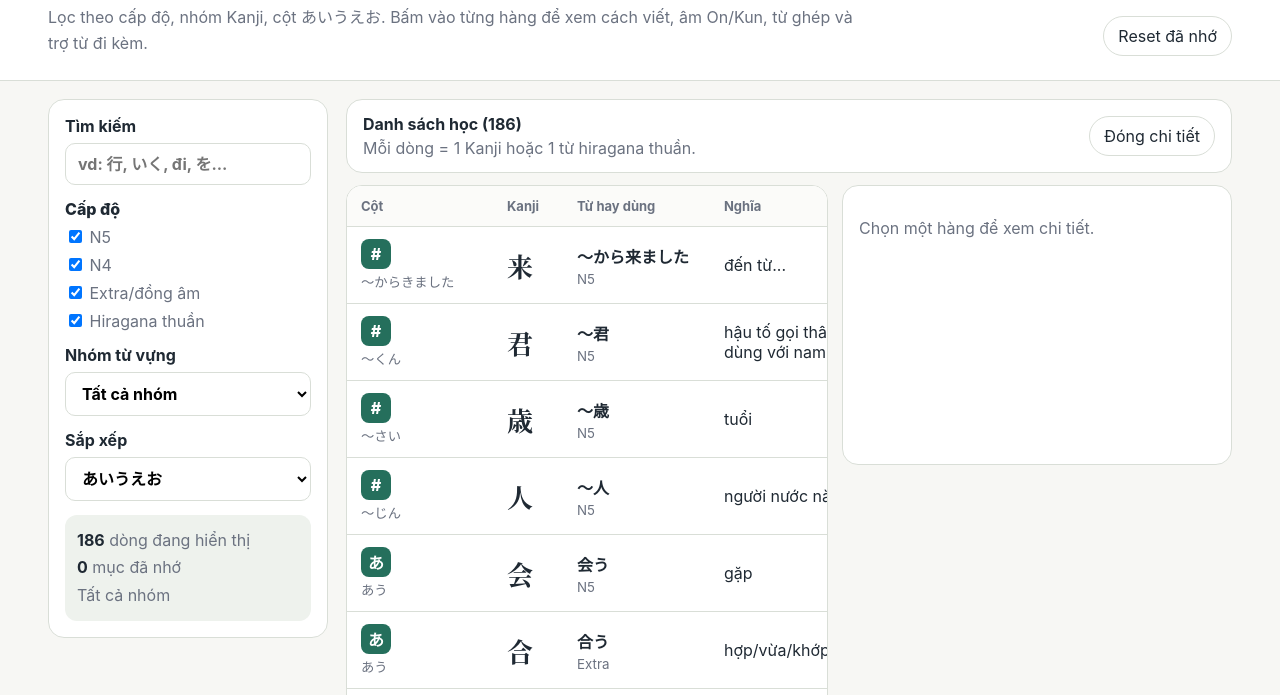
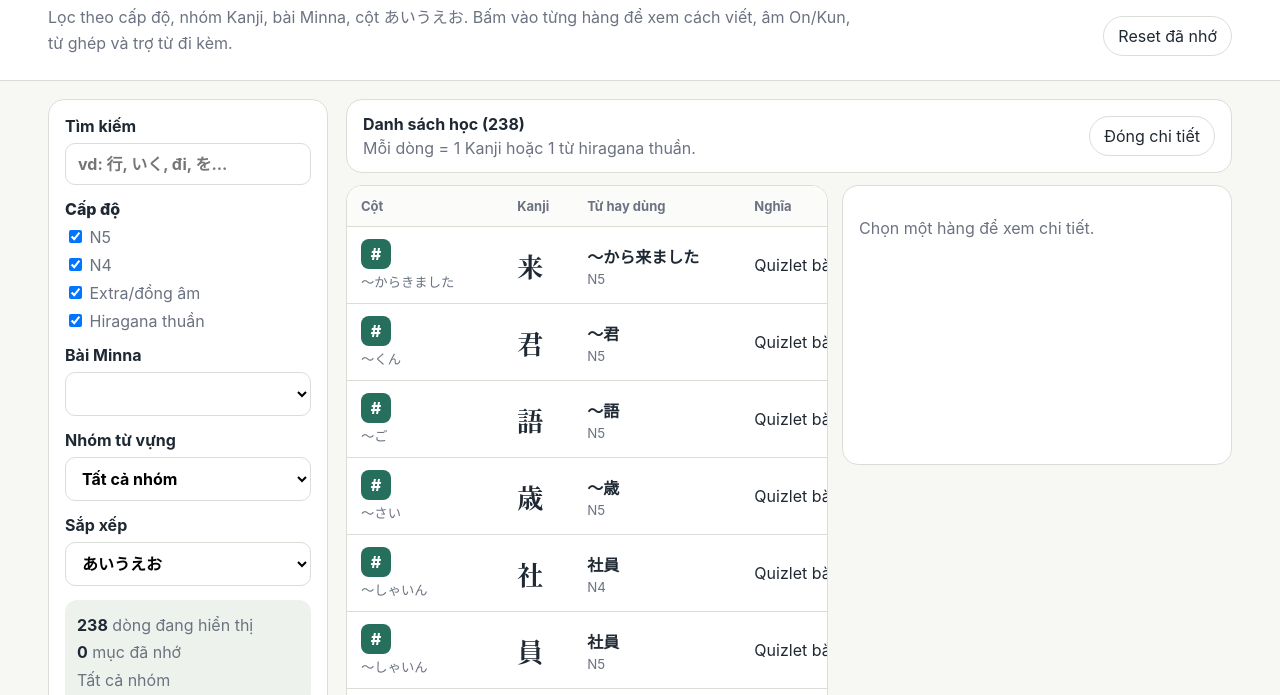
Before and after one commit to penguninn/learn-kanji, a plain HTML site: page index.html in a window 1280 px wide. Shown: the part 105-800 px from the top of the page. Drawn offline with Linux system fonts and the light colour scheme.

Commit message:
feat(ui): load Quizlet lesson imports and add lesson filter control

```diff
--- a/index.html
+++ b/index.html
@@ -11,7 +11,7 @@
     <div>
       <p class="eyebrow">JLPT N5/N4</p>
       <h1>Kanji & Từ vựng theo danh sách</h1>
-      <p class="subtitle">Lọc theo cấp độ, nhóm Kanji, cột あいうえお. Bấm vào từng hàng để xem cách viết, âm On/Kun, từ ghép và trợ từ đi kèm.</p>
+      <p class="subtitle">Lọc theo cấp độ, nhóm Kanji, bài Minna, cột あいうえお. Bấm vào từng hàng để xem cách viết, âm On/Kun, từ ghép và trợ từ đi kèm.</p>
     </div>
     <button id="resetProgressBtn" class="plain-btn">Reset đã nhớ</button>
   </header>
@@ -30,6 +30,11 @@
         <label><input type="checkbox" value="Extra" class="levelFilter" checked /> Extra/đồng âm</label>
         <label><input type="checkbox" value="Kana" class="levelFilter" checked /> Hiragana thuần</label>
       </section>
+
+      <label class="field">
+        <span>Bài Minna</span>
+        <select id="lessonFilter"></select>
+      </label>
 
       <label class="field">
         <span>Nhóm từ vựng</span>
@@ -66,7 +71,7 @@
                 <th>Kanji</th>
                 <th>Từ hay dùng</th>
                 <th>Nghĩa</th>
-                <th>Nhóm</th>
+                <th>Nhóm/Bài</th>
                 <th>Nhớ</th>
               </tr>
             </thead>
@@ -84,7 +89,11 @@
 
   <script src="./data/kanji-data.js"></script>
   <script src="./data/kanji-extra.js"></script>
-  <script src="./data/quizlet-minna-bai-1.js"></script>
+  <script src="./data/quizlet-minna-loader.js"></script>
+  <script src="./data/quizlet-minna-bai-01-lines.js"></script>
+  <script src="./data/quizlet-minna-bai-02-lines.js"></script>
+  <script src="./data/quizlet-minna-bai-03-lines.js"></script>
+  <script src="./data/quizlet-minna-bai-04-lines.js"></script>
   <script src="./app.js"></script>
 </body>
 </html>
```
